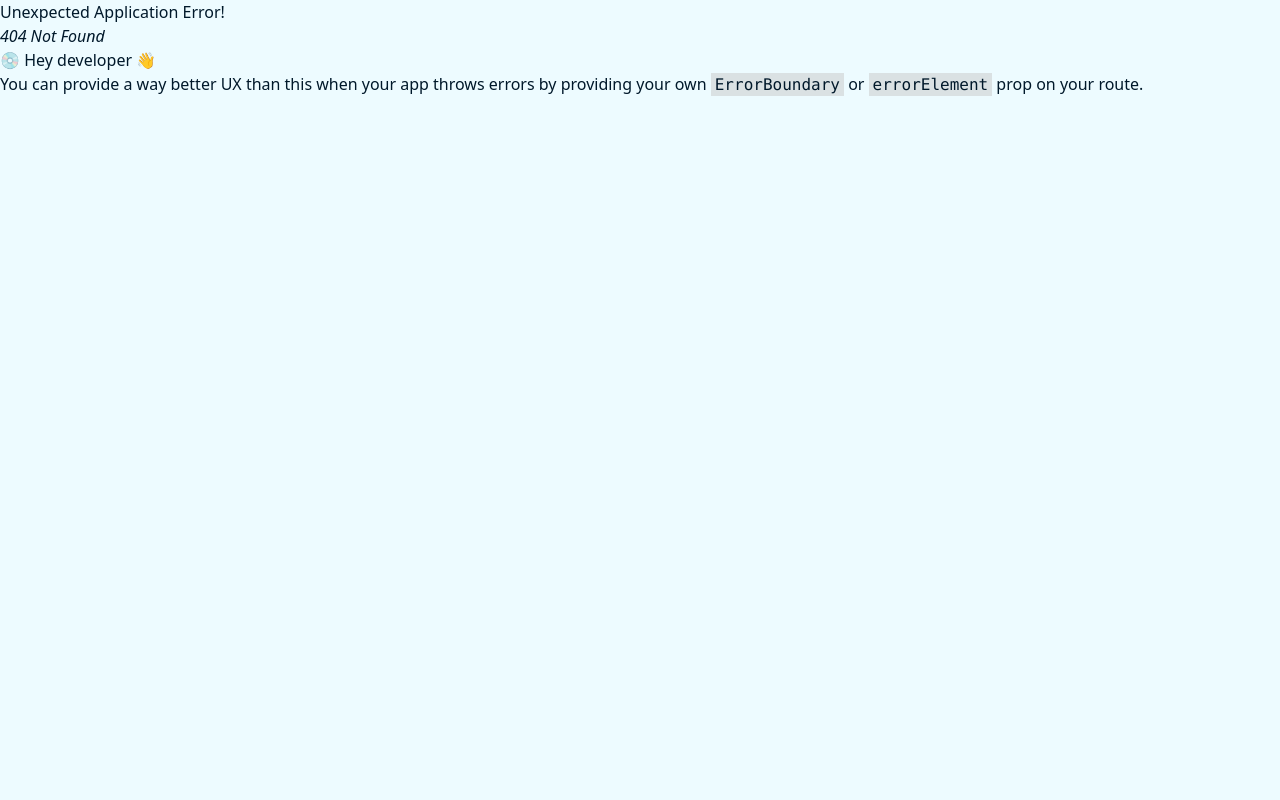
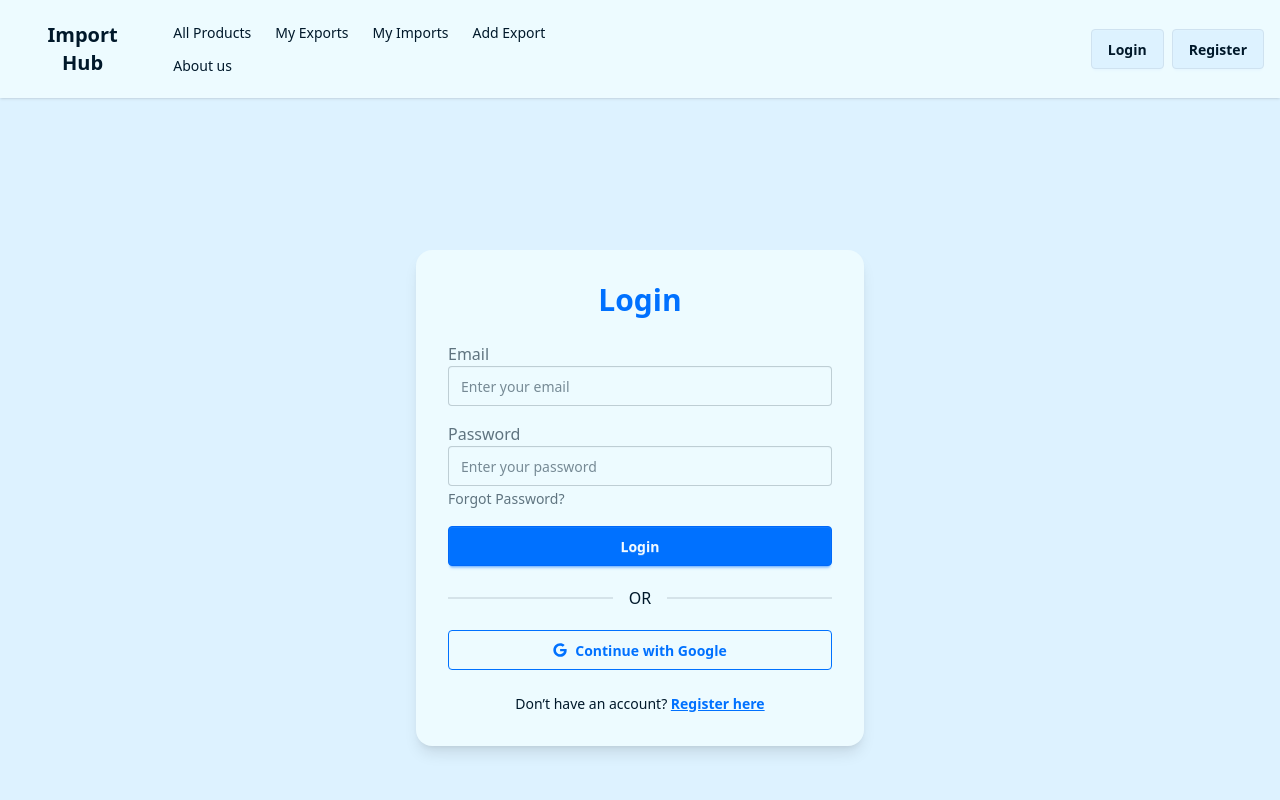
Before and after one commit to soponalways/import-hub-client, a React (Vite) app: page /login in a window 1280 px wide. Before the commit this address had no page. Shown: the top 800 px of the page. Built offline with nearby package versions, Linux system fonts and the light colour scheme.

Commit message:
Login page and Forgot password page create

```diff
--- a/package.json
+++ b/package.json
@@ -13,6 +13,7 @@
     "@tailwindcss/vite": "^4.1.17",
     "react": "^19.2.0",
     "react-dom": "^19.2.0",
+    "react-hot-toast": "^2.6.0",
     "react-icons": "^5.5.0",
     "react-router": "^7.9.5",
     "tailwindcss": "^4.1.17"
--- a/src/main.jsx
+++ b/src/main.jsx
@@ -3,6 +3,7 @@ import { createRoot } from 'react-dom/client'
 import './index.css'
 import { RouterProvider } from 'react-router'
 import router from './router/router'
+import { Toaster } from 'react-hot-toast'
 
 
 createRoot(document.getElementById('root')).render(
@@ -10,5 +11,6 @@ createRoot(document.getElementById('root')).render(
     <RouterProvider router={router} >
 
     </RouterProvider>
+    <div><Toaster /></div>
   </StrictMode>,
 )
--- /dev/null
+++ b/src/pages/Login/ForgotPassword.jsx
@@ -0,0 +1,41 @@
+import React, { useState } from 'react';
+import toast from 'react-hot-toast';
+
+const ForgotPassword = () => {
+    const [email, setEmail] = useState('');
+    const handleSubmit = (e) => {
+        e.preventDefault();
+        toast.success("Check you inbox please")
+    }
+    return (
+        <div className='min-h-screen min-w-screen bg-base-200 flex justify-center items-center px-2 md:px-4 space-y-4'>
+            <div className='w-full max-w-md p-8 space-y-6 bg-base-100 rounded-2xl shadow-lg hover:shadow-xl'>
+                <h1 className='text-3xl font-bold text-center text-primary'>Forgot your password</h1>
+                <div>
+                    <form onSubmit={handleSubmit} className='space-y-4'>
+                        {/* Email */}
+                        <div>
+                            <label className="label">
+                                <span className="label-text font-medium">Email</span>
+                            </label>
+                            <input
+                                type="email"
+                                placeholder="Enter your email"
+                                className="input input-bordered w-full"
+                                value={email}
+                                onChange={(e) => setEmail(e.target.value)}
+                                required
+                            />
+                        </div>
+                        {/* Send Code Button */}
+                        <div>
+                            <button type='submit' className='btn btn-outline hover:btn-primary'>Send Request Email</button>
+                        </div>
+                    </form>
+                </div>
+            </div>
+        </div>
+    );
+};
+
+export default ForgotPassword;
--- /dev/null
+++ b/src/pages/Login/Login.jsx
@@ -0,0 +1,117 @@
+import { useState } from "react";
+import { Link, useNavigate, useLocation } from "react-router";
+import { toast } from "react-hot-toast";
+import { FaGoogle } from "react-icons/fa";
+
+const Login = () => {
+    const [email, setEmail] = useState("");
+    const [password, setPassword] = useState("");
+    const [loading, setLoading] = useState(false);
+
+    const navigate = useNavigate();
+    const location = useLocation();
+    const from = location.state?.from?.pathname || "/"; // Redirect after login
+
+    const handleLogin = async (e) => {
+        e.preventDefault();
+        setLoading(true);
+
+        try {
+            if (email === "user@example.com" && password === "123456") {
+                toast.success("Login Successful!");
+                navigate(from, { replace: true });
+            } else {
+                throw new Error("Invalid email or password");
+            }
+        } catch (err) {
+            toast.error(err.message);
+        } finally {
+            setLoading(false);
+        }
+    };
+
+    const handleGoogleLogin = async () => {
+        try {
+            toast.success("Google Sign-in Successful!");
+            navigate(from, { replace: true });
+        } catch (err) {
+            toast.error("Google Sign-in Failed!");
+            console.log(err?.message);
+        }
+    };
+
+    return (
+        <div className="min-h-screen flex items-center justify-center bg-base-200 px-4">
+            <div className="w-full max-w-md p-8 space-y-6 bg-base-100 rounded-2xl shadow-lg hover:shadow-xl">
+                <h2 className="text-3xl font-bold text-center text-primary">Login</h2>
+
+                <form onSubmit={handleLogin} className="space-y-4">
+                    {/* Email */}
+                    <div>
+                        <label className="label">
+                            <span className="label-text font-medium">Email</span>
+                        </label>
+                        <input
+                            type="email"
+                            placeholder="Enter your email"
+                            className="input input-bordered w-full"
+                            value={email}
+                            onChange={(e) => setEmail(e.target.value)}
+                            required
+                        />
+                    </div>
+
+                    {/* Password */}
+                    <div>
+                        <label className="label">
+                            <span className="label-text font-medium">Password</span>
+                        </label>
+                        <input
+                            type="password"
+                            placeholder="Enter your password"
+                            className="input input-bordered w-full"
+                            value={password}
+                            onChange={(e) => setPassword(e.target.value)}
+                            required
+                        />
+                        <label className="label">
+                            <Link to="/forgot-password" className="label-text-alt link link-hover text-sm">
+                                Forgot Password?
+                            </Link>
+                        </label>
+                    </div>
+
+                    {/* Login Button */}
+                    <button
+                        type="submit"
+                        className="btn btn-primary w-full"
+                        disabled={loading}
+                    >
+                        {loading ? "Logging in..." : "Login"}
+                    </button>
+                </form>
+
+                {/* Divider */}
+                <div className="divider">OR</div>
+
+                {/* Google Login */}
+                <button
+                    onClick={handleGoogleLogin}
+                    className="btn btn-outline btn-primary w-full flex items-center justify-center gap-2"
+                >
+                    <FaGoogle /> Continue with Google
+                </button>
+
+                {/* Register Link */}
+                <p className="text-center text-sm">
+                    Don’t have an account?{" "}
+                    <Link to="/register" className="link link-primary font-semibold">
+                        Register here
+                    </Link>
+                </p>
+            </div>
+        </div>
+    );
+};
+
+export default Login;
--- a/src/router/router.jsx
+++ b/src/router/router.jsx
@@ -1,6 +1,8 @@
 import { createBrowserRouter } from "react-router";
 import RootLayout from "../layouts/RootLayout";
 import Home from "../pages/Home/Home";
+import Login from "../pages/Login/Login";
+import ForgotPassword from "../pages/Login/ForgotPassword";
 
 const router = createBrowserRouter([
     {
@@ -10,6 +12,14 @@ const router = createBrowserRouter([
             {
                 index: true,
                 Component: Home
+            },
+            {
+                path: '/login',
+                Component: Login
+            },
+            {
+                path: "/forgot-password",
+                Component: ForgotPassword
             }
         ]
     }
```
Also changed, not shown: 1 other file (tests, documents, lock files or other folders).
